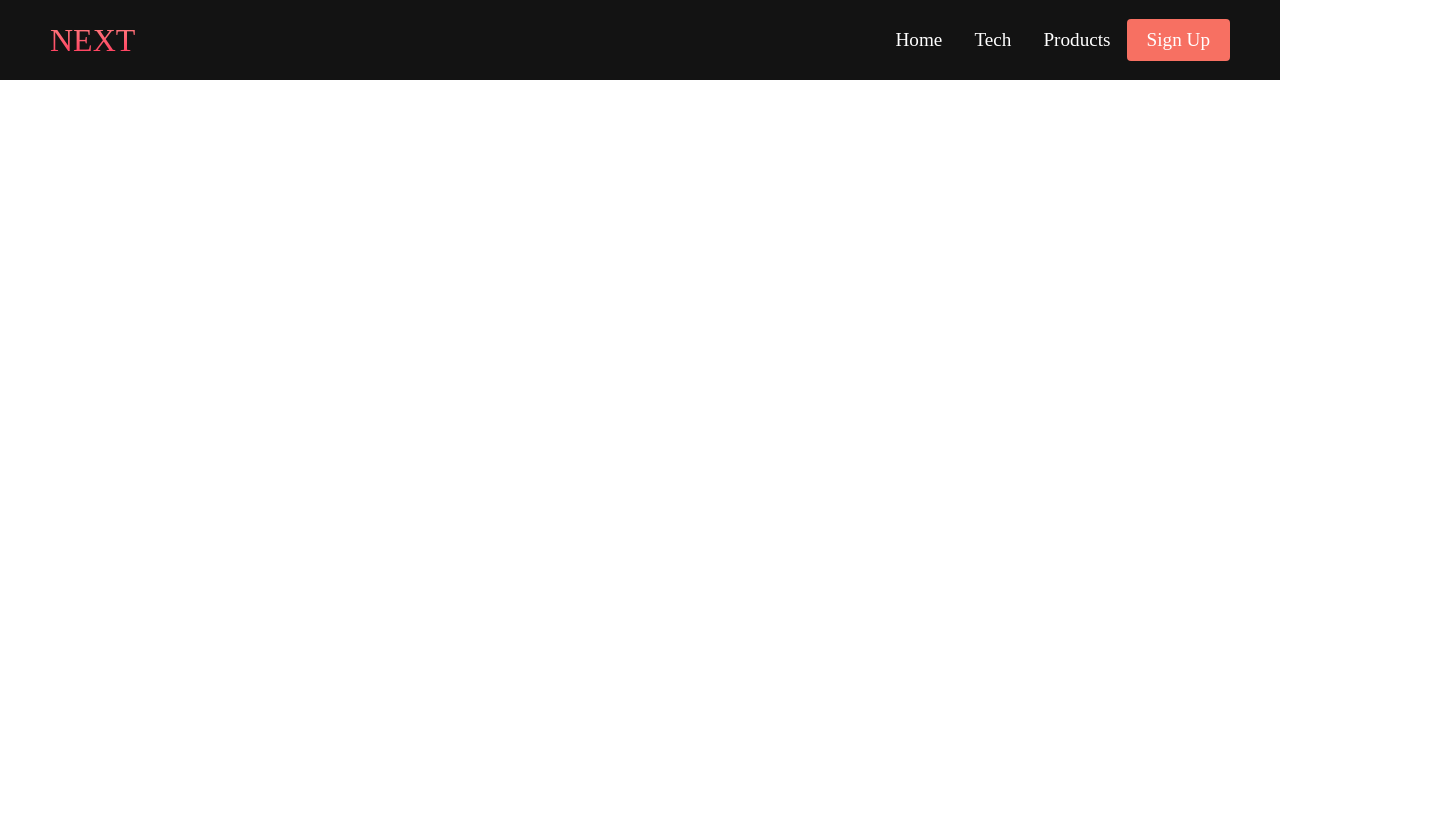
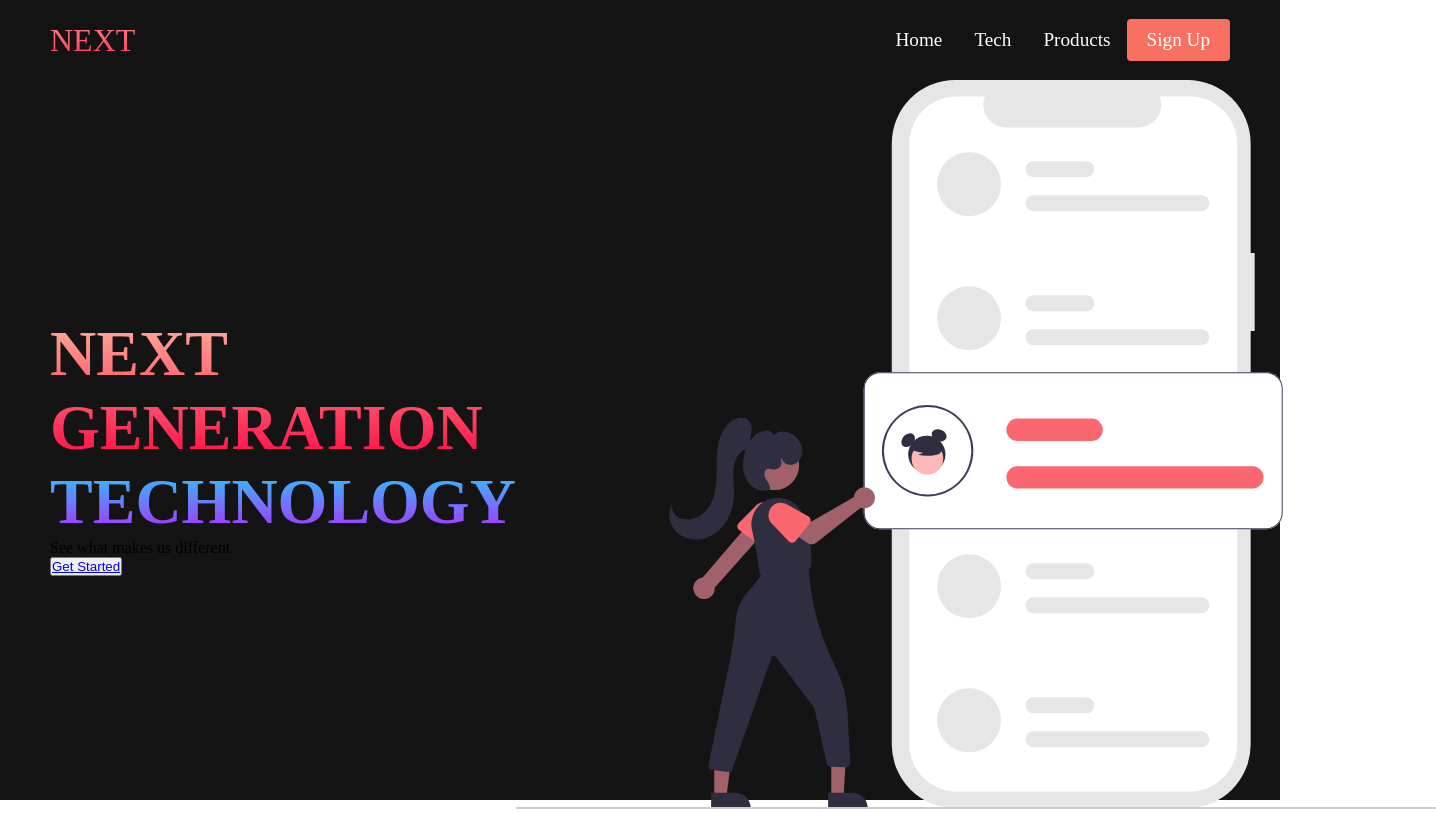
Before and after one commit to hlkirkness/beginnerswebsite, a plain HTML site: page index.html in a window 1280 px wide. Shown: the whole page, 1436 px wide, since content can reach past the window. Drawn offline with Linux system fonts and the light colour scheme.

Commit message:
added first pic

```diff
--- a/index.html
+++ b/index.html
@@ -32,6 +32,20 @@
             </ul>
         </div>
     </nav>
+    <!-- Hero Section -->
+    <div class="main">
+        <div class="main__container">
+            <div class="main__content">
+                <h1>NEXT GENERATION</h1>
+                <h2>TECHNOLOGY</h2>
+                <p>See what makes us different.</p>
+                <button class="main__btn"><a href="/">Get Started</a></button>
+            </div>
+            <div class="main__img--container">
+                <img src="images/pic1.svg" alt="pic" id="main__img">
+            </div>
+        </div>
+    </div>
     <script src="app.js"></script>
 </body>
 </html>
--- a/styles.css
+++ b/styles.css
@@ -195,3 +195,44 @@
         transform: translateY(-8px) rotate(-45deg);
     }
 }
+
+/* Hero Section CSS */
+.main {
+    background-color: #141414;
+}
+
+.main__container {
+    display: grid;
+    grid-template-columns: 1fr 1fr;
+    align-items: center;
+    justify-self: center;
+    margin: 0 auto;
+    height: 90vh;
+    background-color: #141414;
+    z-index: 1;
+    width: 100%;
+    max-width: 1300px;
+    padding: 0 50px;
+}
+
+.main__content h1 {
+    font-size: 4rem;
+    background-color: #ff8177;
+    background-image: linear-gradient(to top, #ff0844 0%, #ffb199 100%);
+    background-size: 100%;
+    -webkit-background-clip: text;
+    -moz-background-clip: text;
+    -webkit-text-fill-color: transparent;
+    -moz-text-fill-color: transparent;
+}
+
+.main__content h2 {
+    font-size: 4rem;
+    background-color: #ff8177;
+    background-image: linear-gradient(to top, #b721ff 0%, #21d4fd 100%);
+    background-size: 100%;
+    -webkit-background-clip: text;
+    -moz-background-clip: text;
+    -webkit-text-fill-color: transparent;
+    -moz-text-fill-color: transparent;
+}
```
Also changed, not shown: images/pic1.svg (added).
